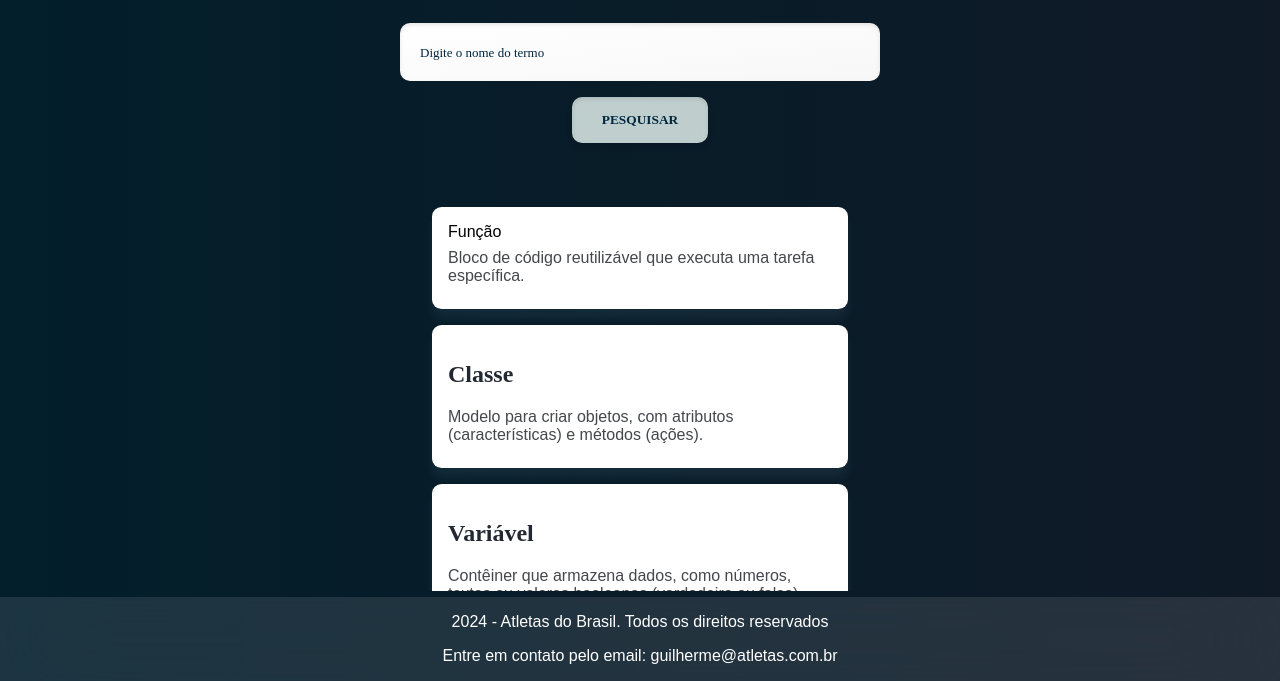
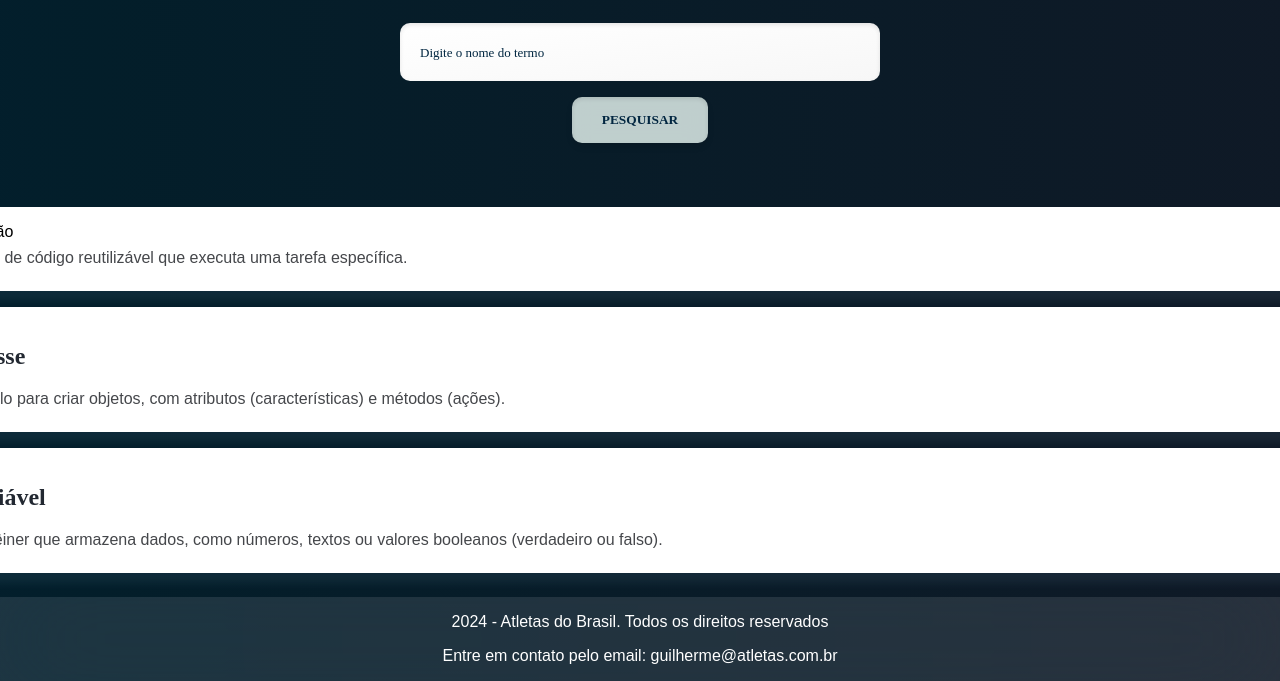
Before and after one commit to arthurlaranjeira/Deverse, a plain HTML site: page index.html in a window 1280 px wide. Shown: the part 119-800 px from the top of the page. Drawn offline with Linux system fonts and the light colour scheme; a script that the page names is missing; a web font is replaced by a local one.

Commit message:
Update style.css

```diff
--- a/style.css
+++ b/style.css
@@ -129,7 +129,7 @@ section button {
     padding: 1rem; /* Espaçamento interno */
     margin-bottom: 1rem; /* Espaçamento abaixo dos itens */
     box-shadow: 0px 10px 10px rgba(157, 219, 255, 0.075); /* Sombra leve */
-    width: 24rem;
+    width: 170vh;
 }
 
 /* Estiliza os títulos dentro dos itens de resultado */
```
